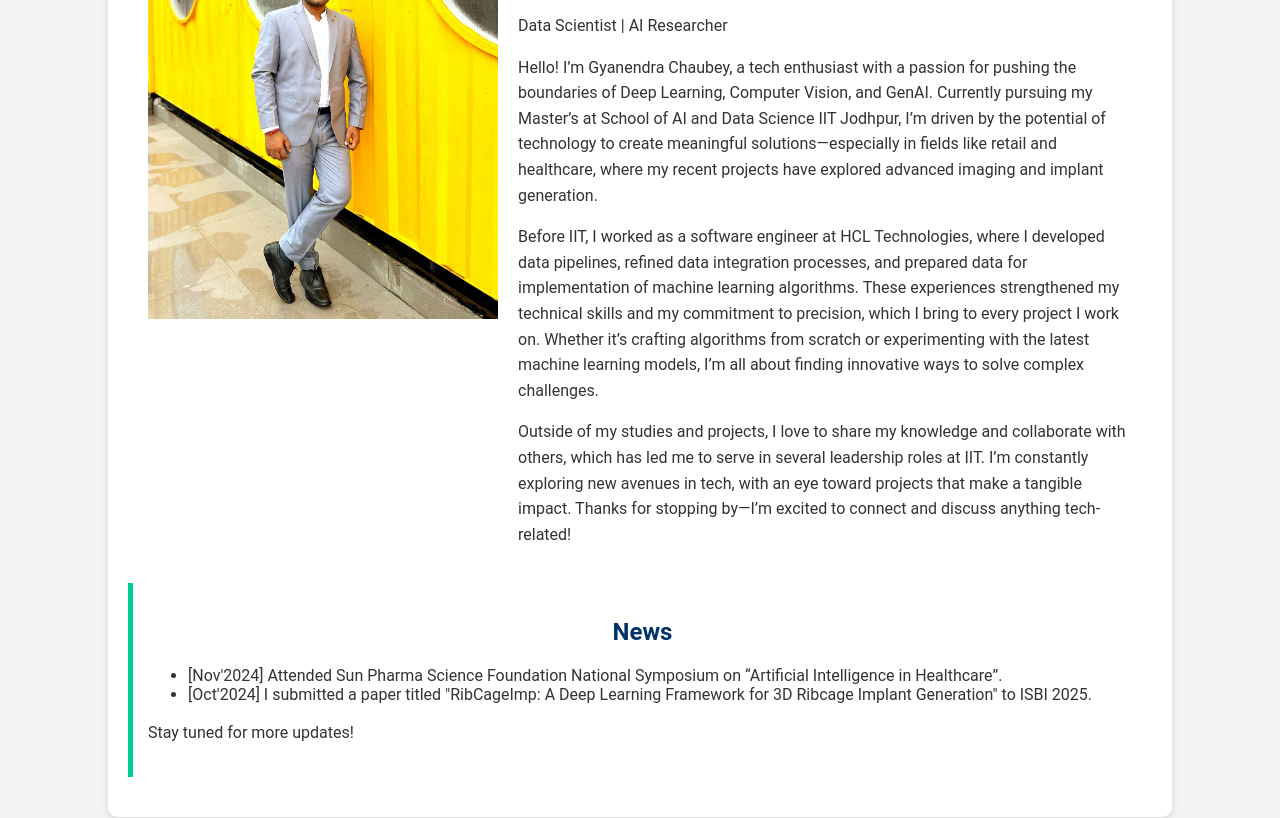
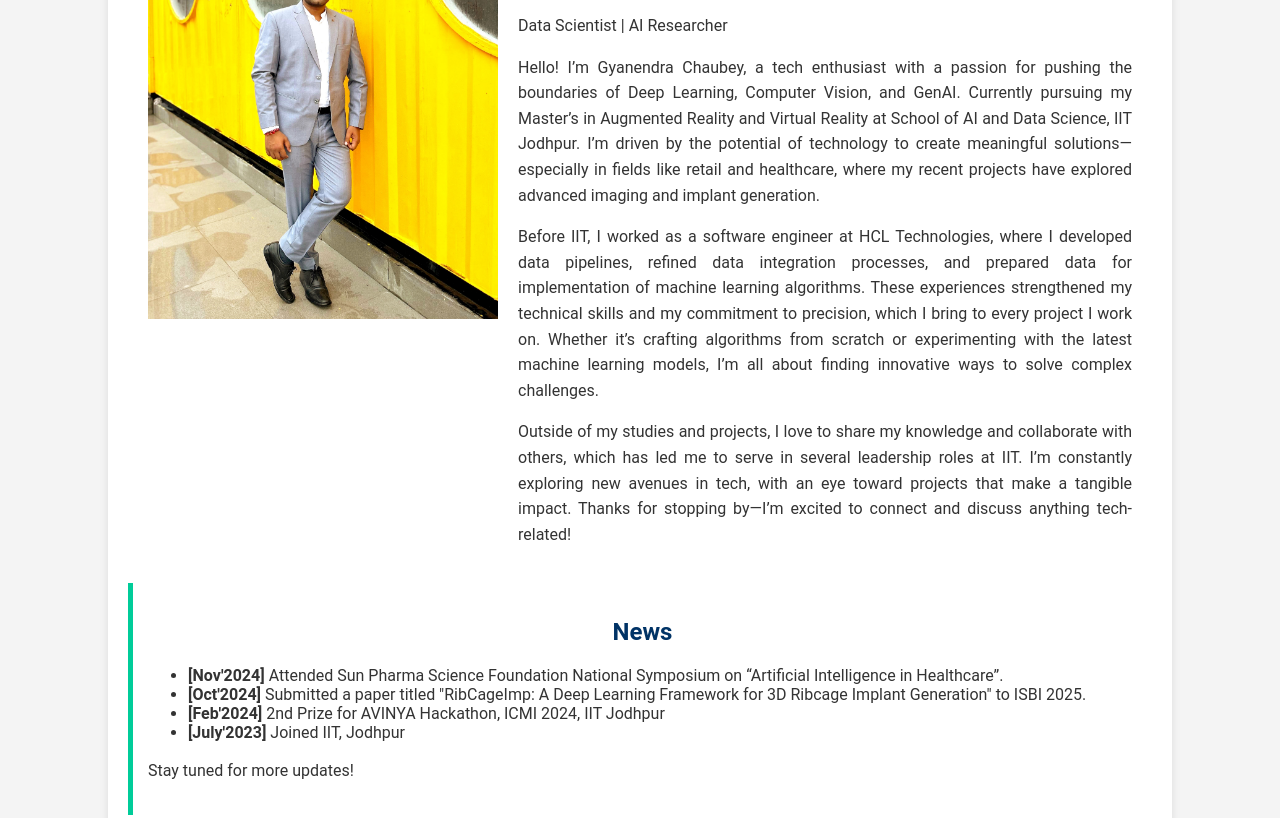
Before and after one commit to GyanendraChaubey/portfolio, a plain HTML site: page index.html in a window 1280 px wide. Shown: the part 170-988 px from the top of the page. Drawn offline with Linux system fonts and the light colour scheme.

Commit message:
home updated

```diff
--- a/index.html
+++ b/index.html
@@ -26,7 +26,7 @@
             <div class="profile-content">
                 <h1>Gyanendra Chaubey</h1>
                 <p>Data Scientist | AI Researcher</p>
-                <p class="intro">Hello! I’m Gyanendra Chaubey, a tech enthusiast with a passion for pushing the boundaries of Deep Learning, Computer Vision, and GenAI. Currently pursuing my Master’s at School of AI and Data Science IIT Jodhpur, I’m driven by the potential of technology to create meaningful solutions—especially in fields like retail and healthcare, where my recent projects have explored advanced imaging and implant generation.</p>
+                <p class="intro">Hello! I’m Gyanendra Chaubey, a tech enthusiast with a passion for pushing the boundaries of Deep Learning, Computer Vision, and GenAI. Currently pursuing my Master’s in Augmented Reality and Virtual Reality at School of AI and Data Science, IIT Jodhpur. I’m driven by the potential of technology to create meaningful solutions—especially in fields like retail and healthcare, where my recent projects have explored advanced imaging and implant generation.</p>
 
                 <p>Before IIT, I worked as a software engineer at HCL Technologies, where I developed data pipelines, refined data integration processes, and prepared data for implementation of machine learning algorithms. These experiences strengthened my technical skills and my commitment to precision, which I bring to every project I work on. Whether it’s crafting algorithms from scratch or experimenting with the latest machine learning models, I’m all about finding innovative ways to solve complex challenges.</p>
 
@@ -38,8 +38,10 @@
             <div class="project-content">
                 <h2>News</h2>
                 <ul>
-                    <li>[Nov'2024] Attended Sun Pharma Science Foundation National Symposium on “Artificial Intelligence in Healthcare”. </li>
-                    <li>[Oct'2024] I submitted a paper titled "RibCageImp: A Deep Learning Framework for 3D Ribcage Implant Generation" to ISBI 2025.</li>
+                    <li><strong>[Nov'2024]</strong> Attended Sun Pharma Science Foundation National Symposium on “Artificial Intelligence in Healthcare”. </li>
+                    <li><strong>[Oct'2024]</strong> Submitted a paper titled "RibCageImp: A Deep Learning Framework for 3D Ribcage Implant Generation" to ISBI 2025.</li>
+                    <li><strong>[Feb'2024]</strong> 2nd Prize for AVINYA Hackathon, ICMI 2024, IIT Jodhpur </li>
+                    <li><strong>[July'2023]</strong> Joined IIT, Jodhpur </li>
                 </ul>
                 <p>Stay tuned for more updates!</p>
             </div>
--- a/styles.css
+++ b/styles.css
@@ -79,6 +79,7 @@ h1, h2, h3 {
 p {
     font-size: 1em;
     line-height: 1.6;
+    text-align: justify
 }
 
 /* Section Styling */
@@ -135,6 +136,7 @@ section {
 
 .project-content {
     flex: 1;
+    text-align: justify;
 }
 
 .publication-card {
@@ -152,6 +154,7 @@ section {
 
 .publication-content {
     flex: 1;
+    text-align: justify;
 }
 
 .project-card:hover, .publication-card:hover {
```
